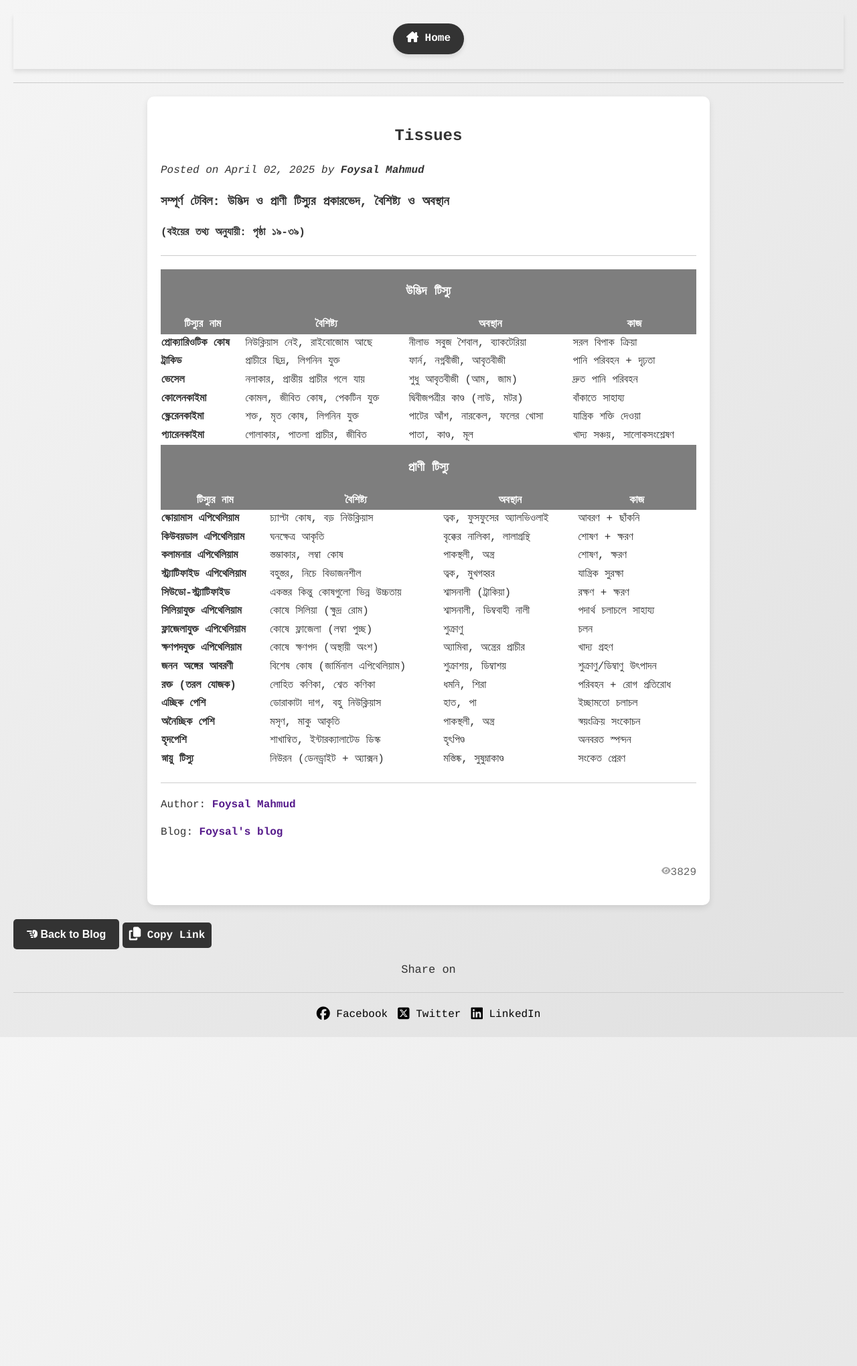
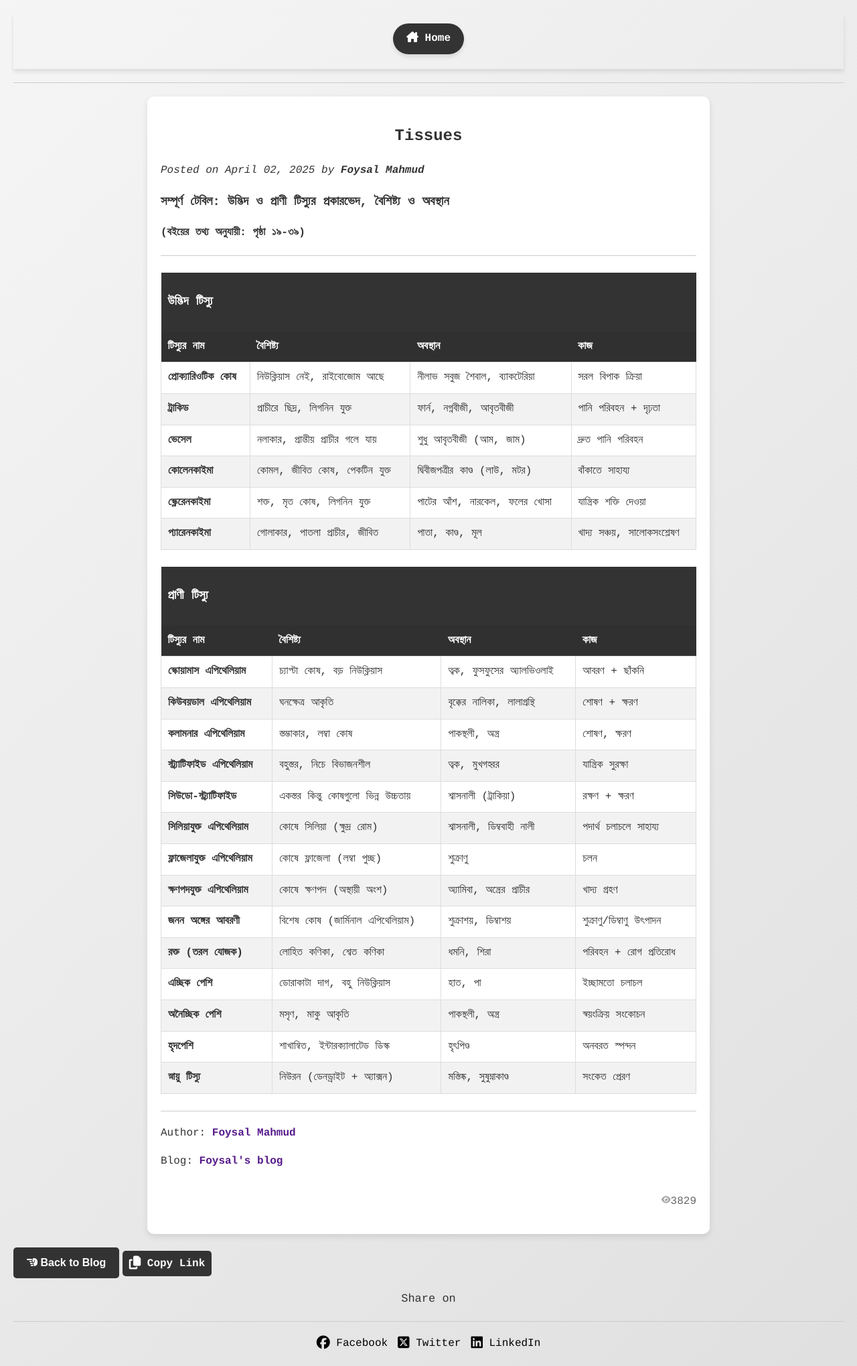
Before and after one commit to foysal1627/foysal1627.github.io, a Jekyll site: the page built from _posts/2025-04-02-Tissues.md, in a window 1280 px wide. Shown: the whole page at 67% size. Built offline with Jekyll 4.4.1, drawn with Linux system fonts in a browser that asks for light colours; before the commit the page ends 1548 px from its top, so only the background shows below that.

Commit message:
Update style.css

```diff
--- a/assets/css/style.css
+++ b/assets/css/style.css
@@ -134,12 +134,28 @@ button:hover {
 .tissue-table {
   width: 100%;
   border-collapse: collapse;
-     margin: 1.6rem 0.2;
+  margin: 1.6rem 0; /* এখানে 0.2-এর জায়গায় 0 দেওয়া হয়েছে */
   word-wrap: break-word;
 }
+
 .tissue-table th {
-     background-color: black;
-     opacity: 0.5;
+  background-color: rgba(0, 0, 0, 0.8); /* কালো রঙ কিন্তু একটু কম স্বচ্ছ */
   color: white;
+  padding: 10px;
+  text-align: left;
   word-wrap: break-word;
 }
+
+.tissue-table td {
+  padding: 10px;
+  border: 1px solid #ddd;
+  word-wrap: break-word;
+}
+
+.tissue-table tr:nth-child(even) {
+  background-color: #f2f2f2; /* জোড় সংখ্যার লাইনের রঙ */
+}
+
+.tissue-table tr:hover {
+  background-color: lightblue; /* মাউস রাখলে কালার পরিবর্তন */
+}
```
Lines whose indentation alone changed are shown as unchanged.
